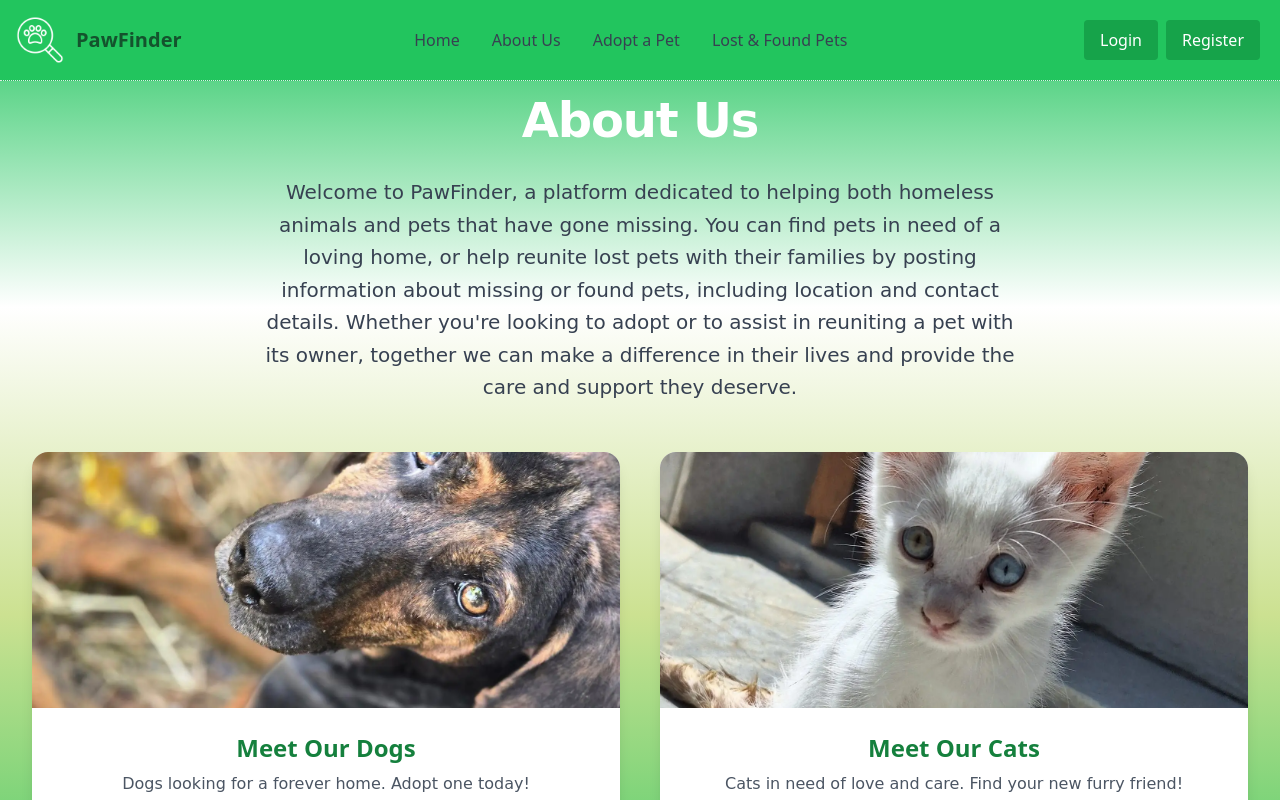
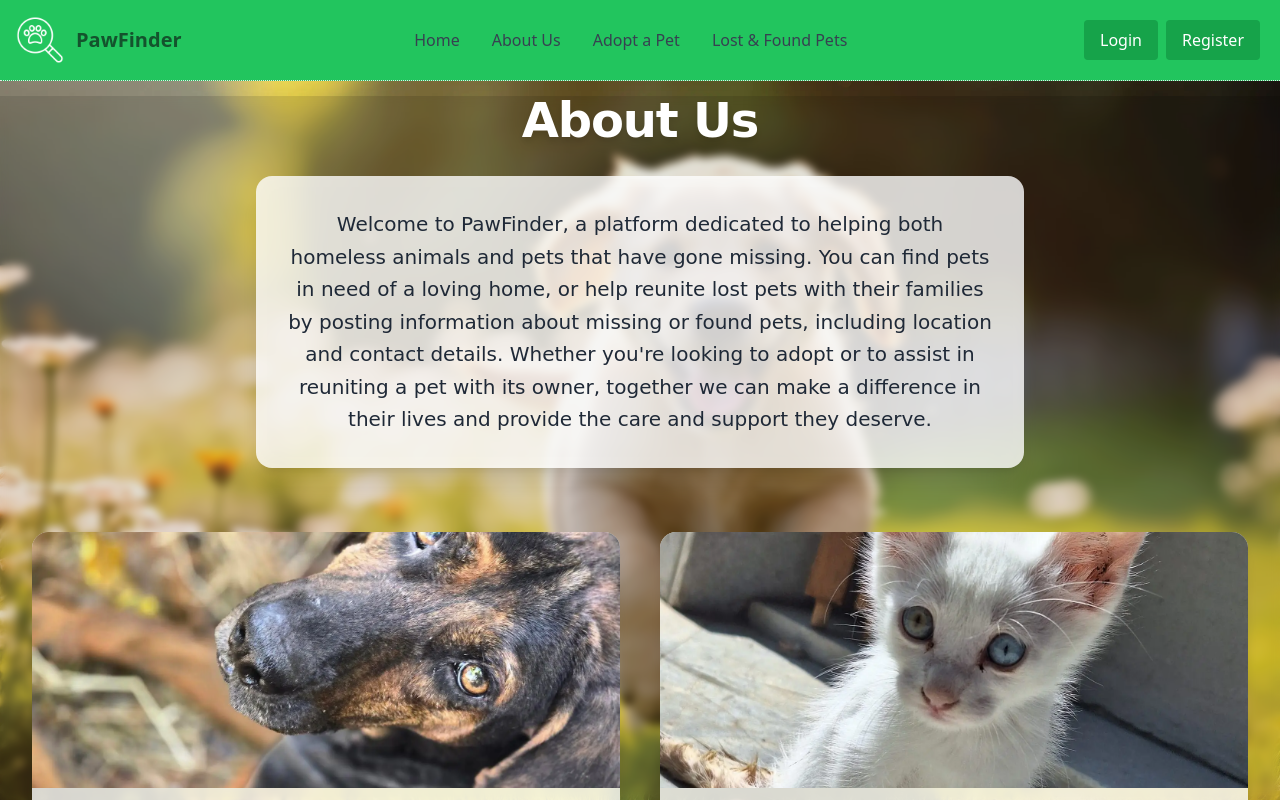
Before and after one commit to antoan-97/Pet-Finder, a React (Vite) app in the folder client/: page /about-us in a window 1280 px wide. Built offline with nearby package versions, Linux system fonts and the light colour scheme; no server answers.

Commit message:
Update AboutUs.jsx

```diff
--- a/client/src/components/aboutUs/AboutUs.jsx
+++ b/client/src/components/aboutUs/AboutUs.jsx
@@ -3,16 +3,25 @@ import LazyLoad from "react-lazyload";
 
 export default function AboutUs() {
     return (
-        <section className="bg-custom-gradient min-h-screen pt-24">
+        <section className="bg-login-bg bg-cover bg-fixed min-h-screen pt-24">
+            <div className="backdrop-blur-sm bg-black/10">
                 <div className="max-w-7xl mx-auto px-4 sm:px-6 lg:px-8 pb-20">
-                <h2 className="text-5xl font-comic font-bold text-center text-white mb-8 tracking-tight">
+                    {/* Hero Section */}
+                    <div className="text-center mb-16">
+                        <h2 className="text-5xl font-comic font-bold text-white mb-8 tracking-tight drop-shadow-lg">
                             About Us
                         </h2>
-                <p className="text-xl font-comic text-gray-700 text-center mb-12 max-w-3xl mx-auto leading-relaxed">
+                        <div className="bg-white/80 backdrop-blur-md p-8 rounded-2xl shadow-xl max-w-3xl mx-auto">
+                            <p className="text-xl font-comic text-gray-800 leading-relaxed">
                                 Welcome to PawFinder, a platform dedicated to helping both homeless animals and pets that have gone missing. You can find pets in need of a loving home, or help reunite lost pets with their families by posting information about missing or found pets, including location and contact details. Whether you're looking to adopt or to assist in reuniting a pet with its owner, together we can make a difference in their lives and provide the care and support they deserve.
                             </p>
+                        </div>
+                    </div>
+
+                    {/* Cards Section */}
                     <div className="grid grid-cols-1 md:grid-cols-2 gap-10">
-                    <Link to='/dog-adoption' className="group bg-white rounded-2xl shadow-lg overflow-hidden transition-all duration-300 hover:shadow-xl hover:-translate-y-1">
+                        <Link to='/dog-adoption'
+                            className="group bg-white/80 backdrop-blur-md rounded-2xl shadow-lg overflow-hidden transition-all duration-300 hover:shadow-xl hover:-translate-y-1 hover:bg-white/90">
                             <div className="relative h-64 overflow-hidden">
                                 <LazyLoad className="w-full h-full object-cover transition-transform duration-300 group-hover:scale-105">
                                     <img
@@ -27,12 +36,14 @@ export default function AboutUs() {
                                 <h3 className="text-2xl font-semibold text-green-700 mb-2 group-hover:text-green-800 transition-colors duration-300">
                                     Meet Our Dogs
                                 </h3>
-                            <p className="text-gray-600 group-hover:text-gray-700 transition-colors duration-300">
+                                <p className="text-gray-700 group-hover:text-gray-800 transition-colors duration-300">
                                     Dogs looking for a forever home. Adopt one today!
                                 </p>
                             </div>
                         </Link>
-                    <Link to='/cat-adoption' className="group bg-white rounded-2xl shadow-lg overflow-hidden transition-all duration-300 hover:shadow-xl hover:-translate-y-1">
+
+                        <Link to='/cat-adoption'
+                            className="group bg-white/80 backdrop-blur-md rounded-2xl shadow-lg overflow-hidden transition-all duration-300 hover:shadow-xl hover:-translate-y-1 hover:bg-white/90">
                             <div className="relative h-64 overflow-hidden">
                                 <LazyLoad className="w-full h-full object-cover transition-transform duration-300 group-hover:scale-105">
                                     <img
@@ -47,20 +58,23 @@ export default function AboutUs() {
                                 <h3 className="text-2xl font-semibold text-green-700 mb-2 group-hover:text-green-800 transition-colors duration-300">
                                     Meet Our Cats
                                 </h3>
-                            <p className="text-gray-600 group-hover:text-gray-700 transition-colors duration-300">
+                                <p className="text-gray-700 group-hover:text-gray-800 transition-colors duration-300">
                                     Cats in need of love and care. Find your new furry friend!
                                 </p>
                             </div>
                         </Link>
                     </div>
+
+                    {/* CTA Button */}
                     <div className="text-center mt-16">
                         <Link to='/lost-found'
-                        className="inline-block px-8 py-4 text-lg font-semibold text-white bg-green-600 rounded-full shadow-lg hover:bg-green-700 transition-all duration-300 ease-in-out transform hover:-translate-y-1 hover:shadow-xl focus:outline-none focus:ring-2 focus:ring-green-500 focus:ring-offset-2"
+                            className="inline-block px-8 py-4 text-lg font-semibold text-white bg-black/30 backdrop-blur-sm rounded-full shadow-lg hover:bg-black/40 transition-all duration-300 ease-in-out transform hover:-translate-y-1 hover:shadow-xl focus:outline-none focus:ring-2 focus:ring-white/50 focus:ring-offset-2 border border-white/20"
                         >
                             Report Missing or Found Pets
                         </Link>
                     </div>
                 </div>
+            </div>
         </section>
     );
 }
```
Lines whose indentation alone changed are shown as unchanged.
